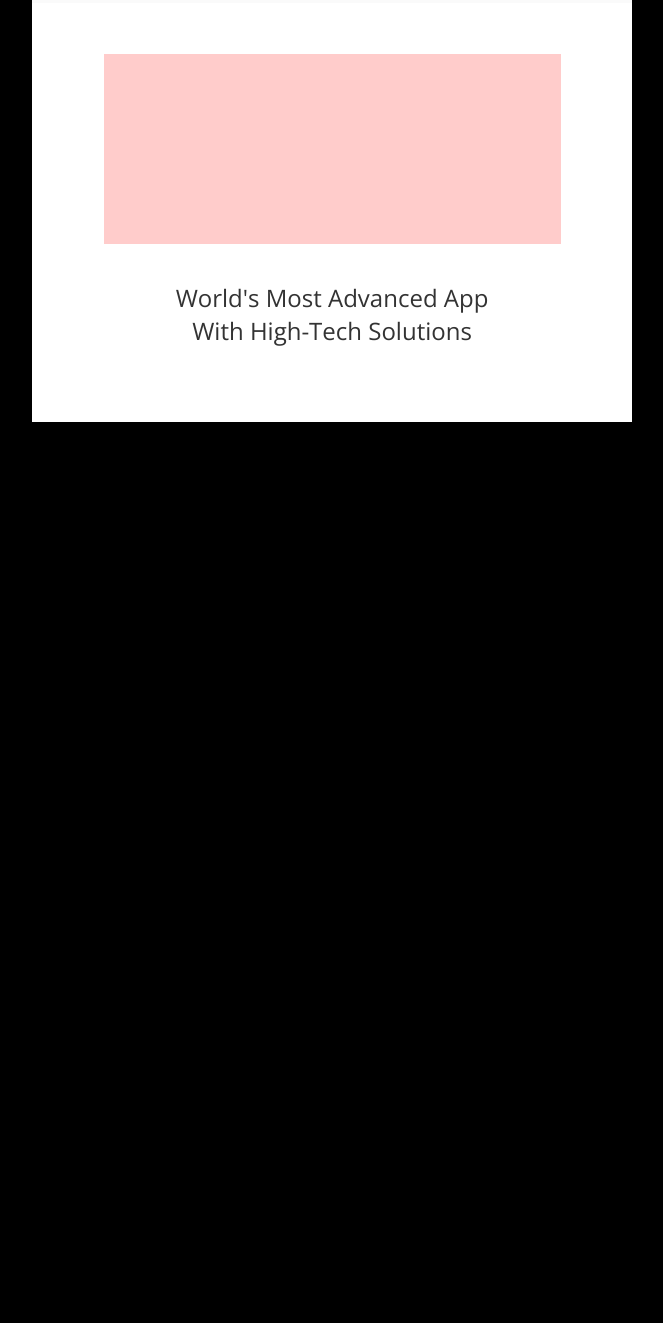
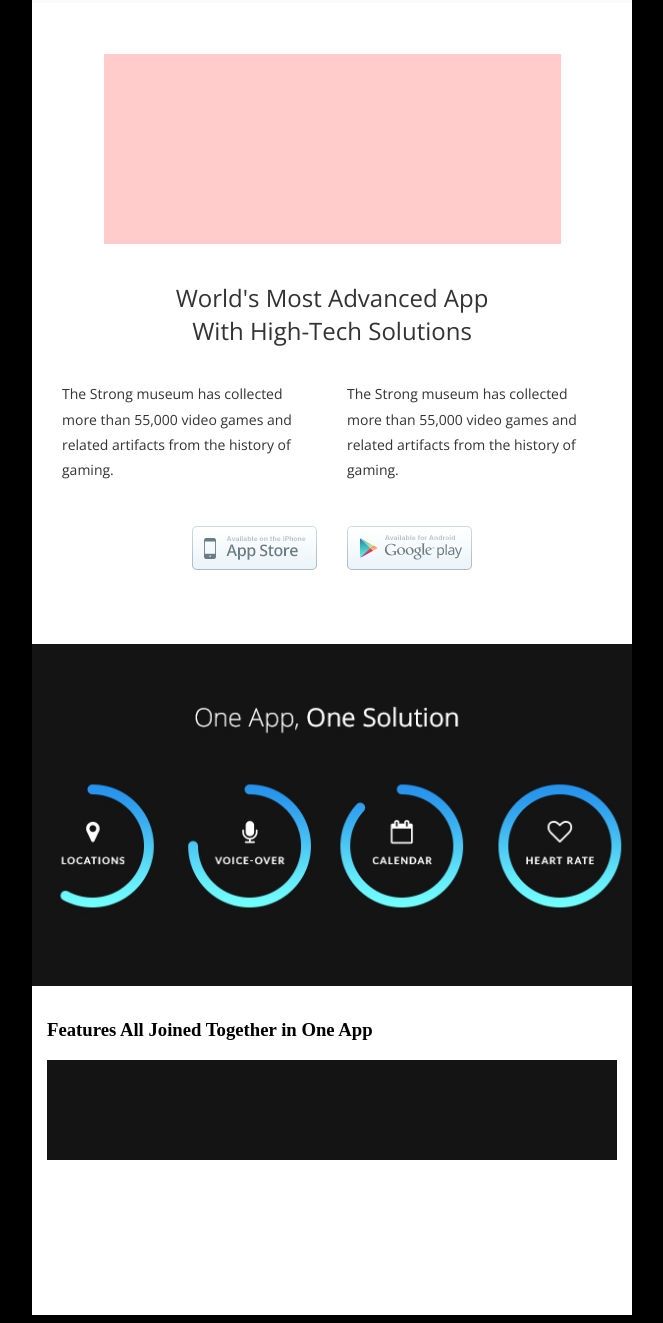
Before and after one commit to bkingo/cp-html-emails, a plain HTML site: page index.html in a window 1280 px wide. Shown: the part 802-2125 px from the top of the page, without its empty margins (308-971 px from the left). Before the commit the page ends 1232 px from the top, so only its background shows below. Drawn offline with nearby package versions, Linux system fonts and the light colour scheme.

Commit message:
More changes

```diff
--- a/index.html
+++ b/index.html
@@ -78,7 +78,8 @@
                     <!-- Start of Lets You Row -->
                     <tr>
                         <td style="background: #fafafa;">
-                            <h3 style="font-family: 'Open Sans', 'Helvetica Neue', Helvetica, Arial, 'Lucida Grande', sans-serif; color: #333333; padding: 36px 0 5px 0; font-weight: 400; text-transform: uppercase; font-size: 24px;" align="center">Hero lets you...</h3>
+                            <h3 style="font-family: 'Open Sans', 'Helvetica Neue', Helvetica, Arial, 'Lucida Grande', sans-serif; color: #333333; padding: 36px 0 5px 0; font-weight: 400; text-transform: uppercase; font-size: 24px;"
+                                align="center">Hero lets you...</h3>
                             <!-- Start of left column -->
                             <table class="header-left" width="33.33%" align="left" cellspacing="0" cellpadding="0"
                                 border="0" style="padding: 15px 15px 70px 15px;">
@@ -177,27 +178,119 @@
                         </td>
                     </tr><!-- End of Lets You Row -->
 
-                    <!-- Start of Advanced Row -->
+
+                    <tr><!-- Start of Advanced Row -->
+                        <td>
+                            <table class="advance-table" width="100%" align="left" cellspacing="0" cellpadding="0"
+                                border="0" style="padding: 15px 15px 70px 15px; background: white;">
                                 <tr>
-                        <td>
-                            <table class="header-left" width="100%" align="left" cellspacing="0" cellpadding="0"
-                            border="0" style="padding: 15px 15px 70px 15px; background: white">
-                            <tr>
-                                <td style="font-family: 'Open Sans', 'Helvetica Neue', Helvetica, Arial, 'Lucida Grande', sans-serif; color: #333333; padding: 36px 0 5px 0; font-weight: 300; text-transform: uppercase; font-size: 24px;" align="center">
+                                    <td style="font-family: 'Open Sans', 'Helvetica Neue', Helvetica, Arial, 'Lucida Grande', sans-serif; color: #333333; padding: 36px 0 5px 0; font-weight: 300; text-transform: uppercase; font-size: 24px;"
+                                        align="center">
                                         <img src="/img/image_head.jpg" alt="">
                                     </td>
                                 </tr>
                                 <tr>
                                     <td>
-                                    <h3 style="font-family: 'Open Sans', 'Helvetica Neue', Helvetica, Arial, 'Lucida Grande', sans-serif; color: #333333; padding: 25px 0 5px 0; font-weight: 300; text-transform: capitalize; font-size: 24px; margin: 0;" align="center">World's <span style="font-weight: 400">most advanced App</span><br>
+                                        <h3 style="font-family: 'Open Sans', 'Helvetica Neue', Helvetica, Arial, 'Lucida Grande', sans-serif; color: #333333; padding: 25px 0 5px 0; font-weight: 300; text-transform: capitalize; font-size: 24px; margin: 0;"
+                                            align="center">World's <span style="font-weight: 400">most advanced
+                                                App</span><br>
                                             with High-Tech solutions
                                         </h3>
+                                    </td>
+                                </tr>
+
+                                <tr>
+                                    <td>
+                                        <table class="advance-table" width="50%" align="left" cellspacing="0"
+                                            cellpadding="0" border="0"
+                                            style="padding: 15px 15px 0px 15px; background: white;">
+                                            <tr>
+                                                <td>
+                                                    <p
+                                                        style="font-family: 'Open Sans', 'Helvetica Neue', Helvetica, Arial, 'Lucida Grande', sans-serif; color: #333333; font-weight: 400; line-height: 1.8; font-size: 14px; padding: 0 0 30px;">
+                                                        The Strong museum has collected more than 55,000 video games and
+                                                        related artifacts from the history of gaming.</p>
+                                                </td>
+                                            </tr>
+
+                                            <tr>
+                                                <td align="right">
+                                                    <img src="/img/appstore.png" alt="">
+                                                </td>
+                                            </tr>
+                                        </table>
+
+                                        <table class="advance-table" width="50%" align="left" cellspacing="0"
+                                            cellpadding="0" border="0"
+                                            style="padding: 15px 15px 0px 15px; background: white;">
+                                            <tr>
+                                                <td>
+                                                    <p
+                                                        style="font-family: 'Open Sans', 'Helvetica Neue', Helvetica, Arial, 'Lucida Grande', sans-serif; color: #333333; font-weight: 400; line-height: 1.8; font-size: 14px; padding: 0 0 30px;">
+                                                        The Strong museum has collected more than 55,000 video games and
+                                                        related artifacts from the history of
+                                                        gaming.</p>
+                                                </td>
+                                            </tr>
+
+                                            <tr>
+                                                <td align="left">
+                                                    <img src="/img/playstore.png" alt="">
+                                                </td>
+                                            </tr>
+                                        </table>
                                     </td>
                                 </tr>
                             </table>
 
                         </td>
                     </tr><!-- End of Advanced Row -->
+
+
+                    <tr><!-- Start of One Solution Row -->
+                        <td>
+                            <table class="one-solution-table" width="100%" align="left" cellspacing="0" cellpadding="0"
+                                border="0" style="padding: 50px 0; background: #141414;">
+                                <tr>
+                                    <td>
+                                        <img src="/img/one_app.jpg" alt="" style="width: 100%;">
+                                    </td>
+                                </tr>
+                            </table>
+                        </td>
+                    </tr><!-- End of One Solution Row -->
+
+
+                    <tr><!-- Start of Join Together Row -->
+                        <td>
+                            <table class="advance-table" width="100%" align="left" cellspacing="0" cellpadding="0" border="0"
+                                style="padding: 15px 15px 70px 15px; background: white;">
+                                <tr>
+                                    <td>
+                                        <h3>Features All Joined Together in One App</h3>
+                                    </td>
+                                </tr>
+
+                                <tr>
+                                    <td>
+                                        <table class="one-solution-table" width="100%" align="left" cellspacing="0" cellpadding="0" border="0"
+                                            style="padding: 50px 0; background: #141414;"></table>
+
+                                    </td>
+                                </tr>
+                            </table>
+                        </td>
+                    </tr><!-- End of Join Together Row -->
+
+                    <tr>
+                        <!--  -->
+                        <td>
+                            <table class="advance-table" width="100%" align="left" cellspacing="0" cellpadding="0" border="0"
+                                style="padding: 15px 15px 70px 15px; background: white;"></table>
+                        </td>
+                    </tr><!-- -->
+
+
 
                 </table><!-- End of Container -->
             </td>
```
Lines whose indentation alone changed are shown as unchanged.
